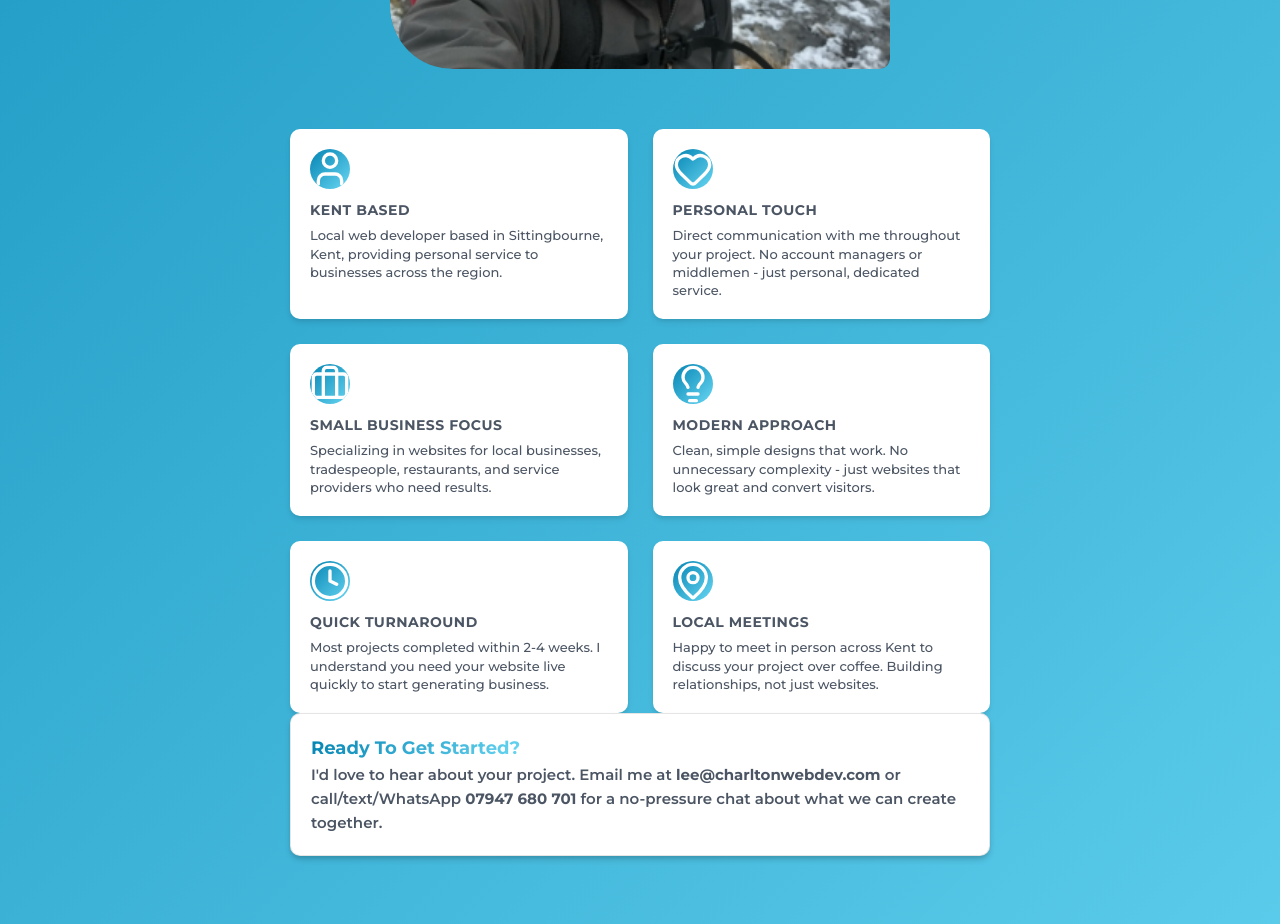
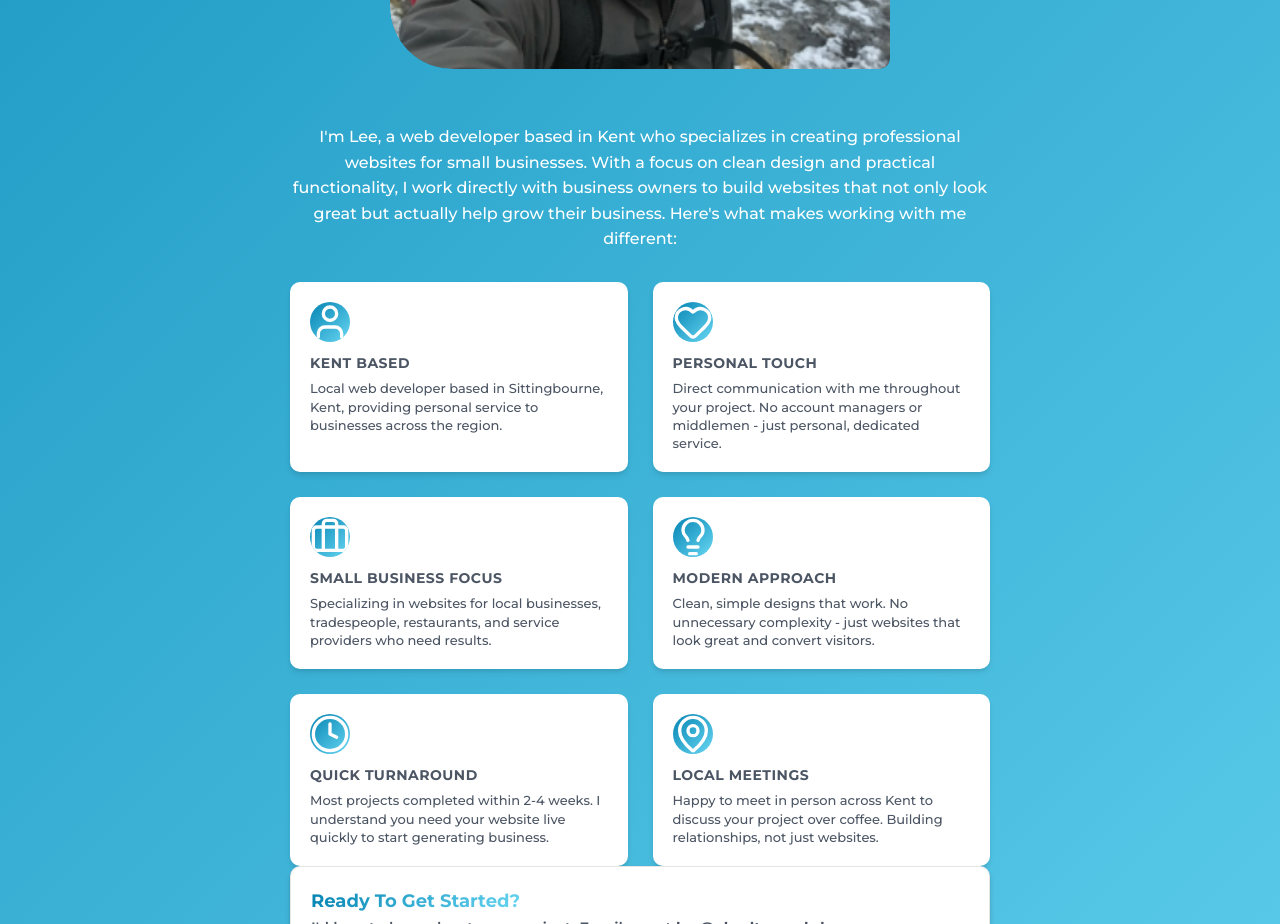
Before and after one commit to Charlton305/portfolio, a React (Vite) app: page / in a window 1280 px wide. Shown: the part 2220-3144 px from the top of the page. Built offline with nearby package versions, Linux system fonts and the light colour scheme.

Commit message:
Add introduction subheading to About Me section

```diff
--- a/src/assets/styles/components/_about-me.scss
+++ b/src/assets/styles/components/_about-me.scss
@@ -334,6 +334,21 @@
   }
 }
 
+.about-me__introduction {
+  font-size: 1.6rem;
+  line-height: 1.6;
+  color: white;
+  margin: 1.5rem 0 3rem;
+  font-weight: 500;
+  max-width: none;
+
+  @media (max-width: 1280px) {
+    text-align: center;
+    max-width: 70rem;
+    margin: 1.5rem auto 3rem;
+  }
+}
+
 .about-me__features-grid {
   display: grid;
   grid-template-columns: repeat(2, 1fr);
--- a/src/components/AboutMe.jsx
+++ b/src/components/AboutMe.jsx
@@ -102,6 +102,11 @@ const AboutMe = () => {
         </div>
         <div className="about-me__text-container">
           <h2 className="meet-your-dev--desktop">Meet your developer...</h2>
+          <p className="about-me__introduction">
+            I'm Lee, a web developer based in Kent who specializes in creating professional websites for small businesses.
+            With a focus on clean design and practical functionality, I work directly with business owners to build
+            websites that not only look great but actually help grow their business. Here's what makes working with me different:
+          </p>
           <div className="about-me__features-grid">
             <div className="about-me__point-card">
               <User className="about-me__point-icon" size={24} />
```
